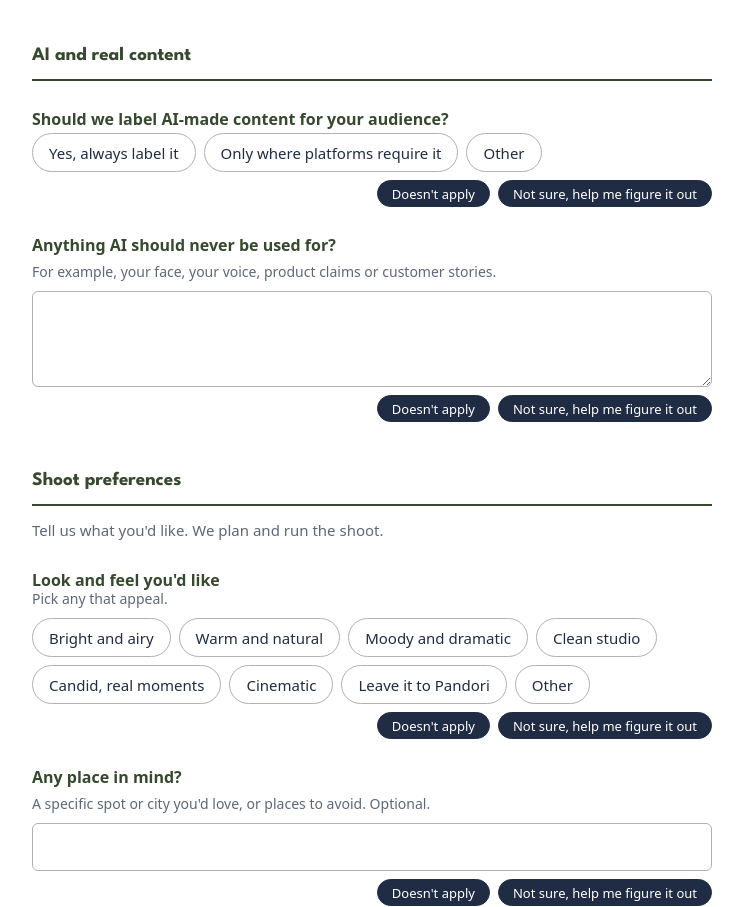
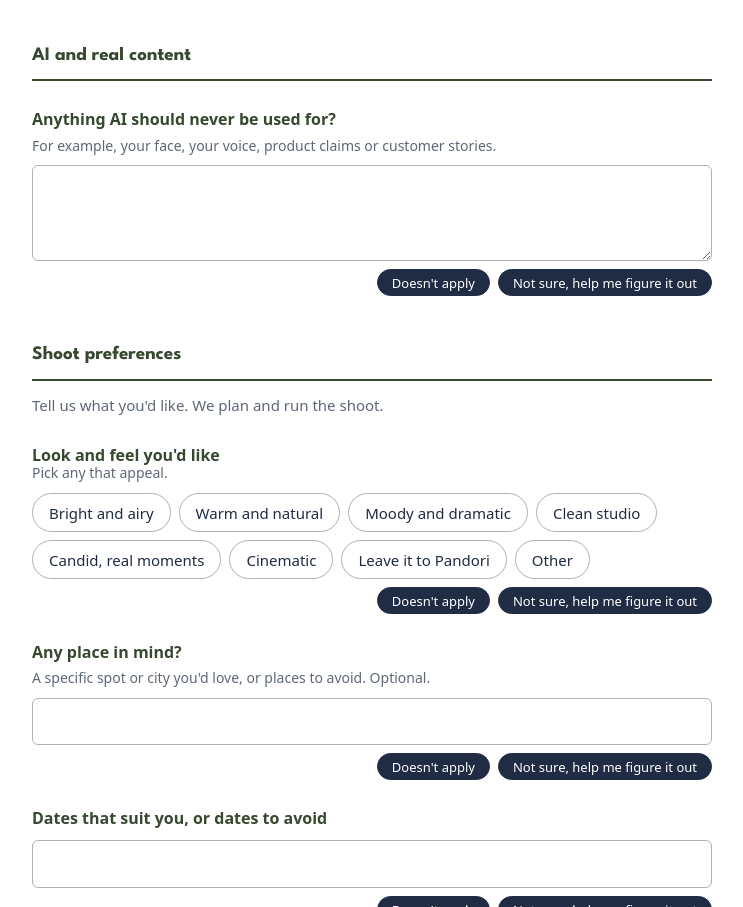
Before and after one commit to clarisehq-pandori/pandorioutsourcing, a plain HTML site: page onboarding/index.html in a window 1280 px wide. Shown: the part 5456-6363 px from the top of the page, without its empty margins (268-1011 px from the left). Drawn offline with nearby package versions, Linux system fonts and the light colour scheme; a web font is replaced by a local one.

Commit message:
Onboarding: remove AI labelling question
Co-Authored-By: Claude Opus 5.5 <noreply@anthropic.com>
Claude-Session: https://claude.ai/code/session_01WxiEpC2AD9ngMf747JMEGw

```diff
--- a/onboarding/index.html
+++ b/onboarding/index.html
@@ -330,11 +330,6 @@ button#send{background:#202C44;color:#FFFFFF}
       <div class="q"><label for="refs">Brands or content you love</label><span class="hint">Any brand, any industry. Paste a few links or name them, and tell us what you like.</span><textarea id="refs" name="Reference links"></textarea></div>
       <div class="q"><label for="offlimits">Anything off-limits?</label><span class="hint">Topics, words, competitors, styles you dislike, or anything private.</span><textarea id="offlimits" name="Off-limits"></textarea></div>
       <h3 class="subhead">AI and real content</h3>
-      <fieldset class="q"><legend>Should we label AI-made content for your audience?</legend>
-        <div class="opts">
-          <label class="opt"><input type="checkbox" name="AI: disclosure" value="Yes, always label it"><span>Yes, always label it</span></label>
-          <label class="opt"><input type="checkbox" name="AI: disclosure" value="Only where platforms require it"><span>Only where platforms require it</span></label>
-        </div></fieldset>
       <div class="q"><label for="ai_never">Anything AI should never be used for?</label><span class="hint">For example, your face, your voice, product claims or customer stories.</span><textarea id="ai_never" name="AI: never use for"></textarea></div>
       <div id="shootGroup" class="subgroup">
         <h3 class="subhead">Shoot preferences</h3>
```
